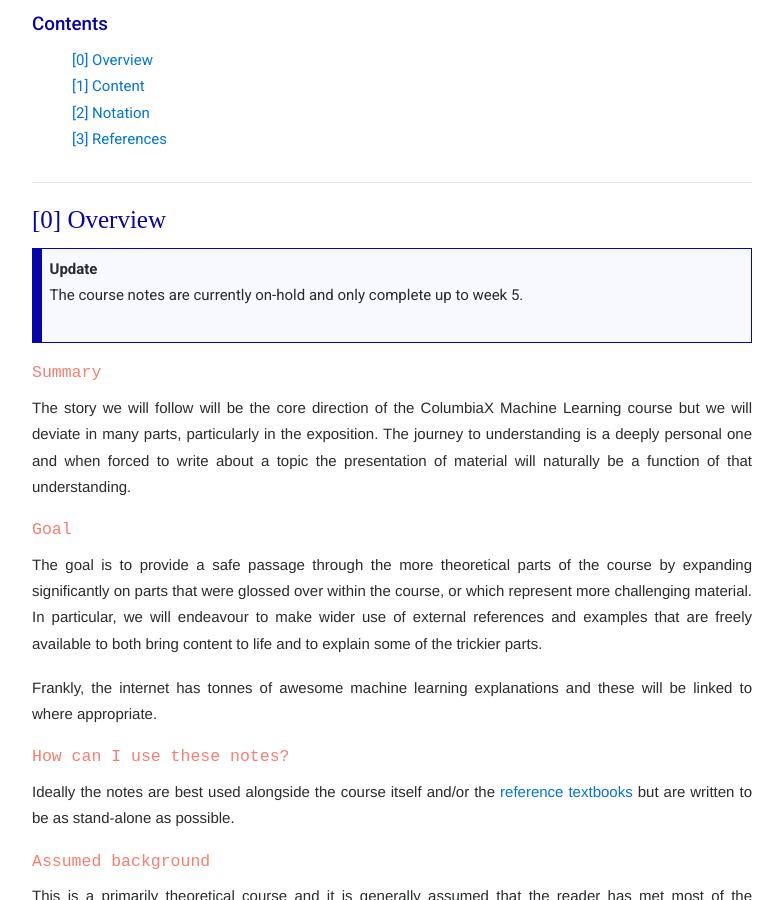
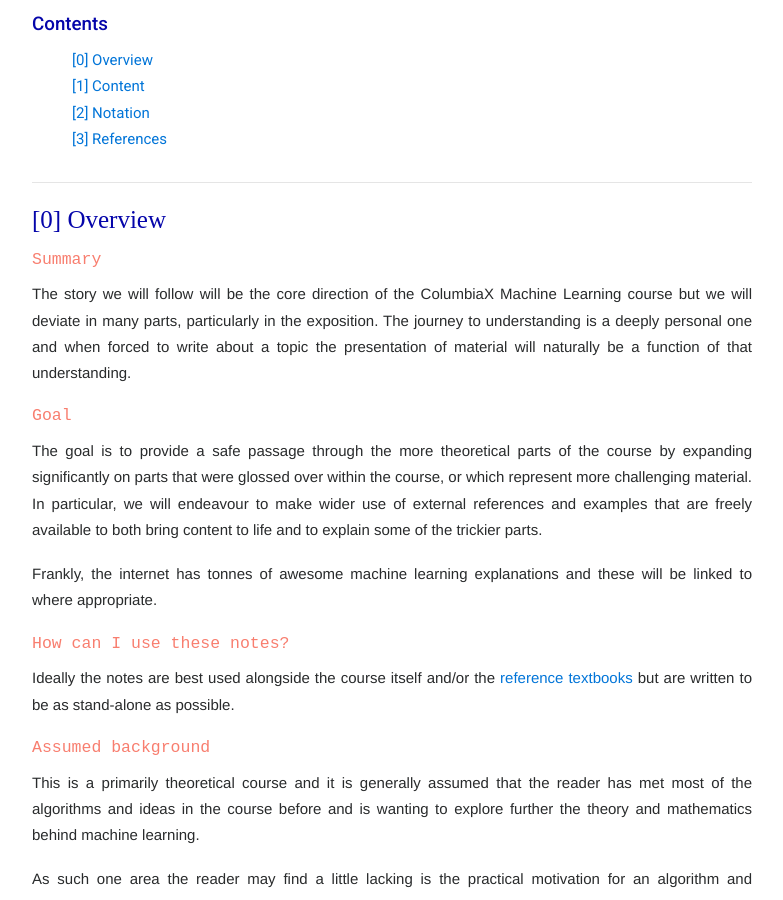
Before and after one commit to maw501/maw501.github.io, a Jekyll site: the page built from project_edx_ML/_posts/2019-05-16-columbiaX-ML-course-summary.md, in a window 1280 px wide and 900 px high, scrolled down 453 px. Shown: the whole window, without its empty margins (248-1031 px from the left). Built offline with Jekyll 4.4.1, drawn with Linux system fonts in a browser that asks for light colours; nearby versions of some CDN libraries; some web fonts are replaced; comment, search, counter and statistics services are not loaded.

Commit message:
remove update box

```diff
--- a/project_edx_ML/_posts/2019-05-16-columbiaX-ML-course-summary.md
+++ b/project_edx_ML/_posts/2019-05-16-columbiaX-ML-course-summary.md
@@ -18,14 +18,6 @@ Please read this page for an overview of course notes written based on the Colum
 
 <hr class="with-margin">
 <h4 class="header" id="overview">Overview</h4>
-
-<blockquote class="tip">
-<strong>Update</strong>
-<br>
-The course notes are currently on-hold and only complete up to week 5.
-<br>
-<br>
-</blockquote>
 
 ##### Summary
 
```
